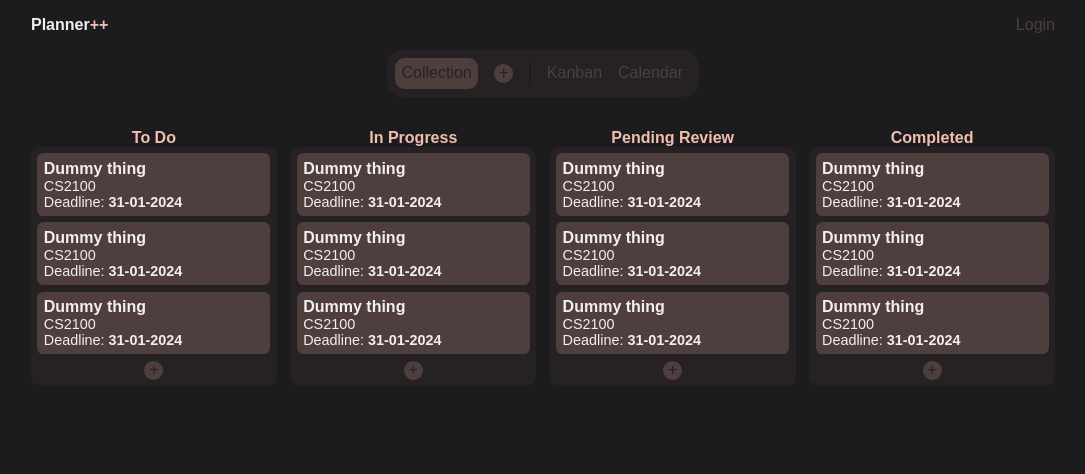
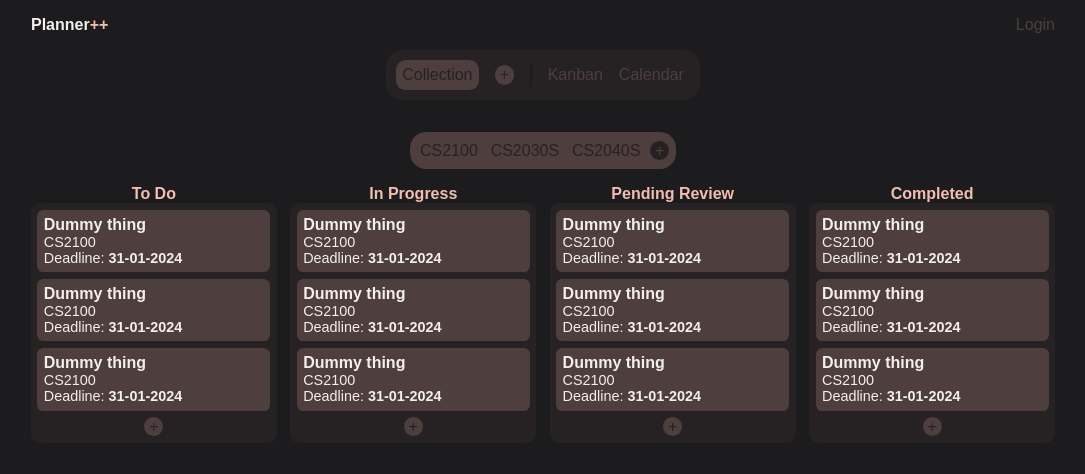
Before and after one commit to Airiinnn/plannerpp-app, a React (Create React App) app: page / in a window 1280 px wide. Shown: the top 474 px of the page, without its empty margins (97-1182 px from the left). Built offline with nearby package versions, Linux system fonts and the light colour scheme.

Commit message:
Added tagbar component.

```diff
--- a/src/components/CircleButton/CircleButton.tsx
+++ b/src/components/CircleButton/CircleButton.tsx
@@ -3,10 +3,10 @@ import React from "react";
 import "./circle-button.scss"
 import { CircleButtonProps } from "../../types";
 
-function CircleButton({ clickHandler, text }: CircleButtonProps ) {
+function CircleButton({ clickHandler, text, invertColors = false }: CircleButtonProps ) {
   return (
     <button
-      className="circle-button"
+      className={`circle-button ${invertColors ? "circle-button--invert" : "circle-button--normal"}`}
       onClick={clickHandler}
     >
       <span className="circle-button__text">{text}</span>
--- a/src/components/CircleButton/circle-button.scss
+++ b/src/components/CircleButton/circle-button.scss
@@ -5,13 +5,21 @@
   width: 1.2em;
   border: none;
   border-radius: 50%;
-  background: $sub-color;
-  color: $sub-alt-color;
   cursor: pointer;
   display: flex;
   align-items: center;
   justify-content: center;
   transition: $animation-duration;
+}
+
+.circle-button--normal {
+  background: $sub-color;
+  color: $sub-alt-color;
+}
+
+.circle-button--invert {
+  background: $sub-alt-color;
+  color: $sub-color;
 }
 
 .circle-button:hover {
--- a/src/components/Dropdown/dropdown.scss
+++ b/src/components/Dropdown/dropdown.scss
@@ -27,7 +27,7 @@
   border: none;
   border-radius: 0.4em;
   background: $sub-color;
-  margin-top: 0.5em;
+  margin-top: 0.4em;
 }
 
 @keyframes fadeIn {
--- /dev/null
+++ b/src/components/Tagbar/Tagbar.tsx
@@ -0,0 +1,21 @@
+import React from "react";
+
+import "./tagbar.scss";
+import { TagbarProps } from "../../types";
+import CircleButton from "../CircleButton/CircleButton";
+
+function Tagbar({ tags }: TagbarProps) {
+  return (
+    <div className="tagbar">
+      {tags.map((tag: string) => (
+        <div className="tagbar__tag">
+          <h2 className="tagbar__tag__text" key={tag}>{tag}</h2>
+        </div>
+      ))}
+
+      <CircleButton clickHandler={() => alert("+")} text="+" invertColors={true} />
+    </div>
+  );
+}
+
+export default Tagbar;
--- /dev/null
+++ b/src/components/Tagbar/tagbar.scss
@@ -0,0 +1,35 @@
+@import "../../styles/variables";
+
+.tagbar {
+  background-color: $sub-color;
+  display: flex;
+  align-items: center;
+  justify-content: center;
+  gap: 0.4em;
+  border: none;
+  border-radius: 1em;
+  padding: 0.4em;
+}
+
+.tagbar__tag {
+  padding: 0.2em;
+  transition: $animation-duration;
+  cursor: pointer;
+}
+
+.tagbar__tag--selected {
+  padding: 0.2em;
+  border-radius: 0.6em;
+  background: $main-color;
+}
+
+.tagbar__tag:hover {
+  .tagbar__tag__text {
+    color: $text-color;
+  }
+}
+
+.tagbar__tag__text {
+  color: $sub-alt-color;
+  transition: $animation-duration;
+}
--- a/src/containers/Navbar/navbar.scss
+++ b/src/containers/Navbar/navbar.scss
@@ -8,7 +8,7 @@
   background: $sub-alt-color;
   border: none;
   border-radius: 1em;
-  padding: 0.5em 1em 0.5em 0.5em;
+  padding: 0.6em 1em 0.6em 0.6em;
   margin-bottom: 2em;
 }
 
--- a/src/types/index.ts
+++ b/src/types/index.ts
@@ -10,6 +10,7 @@ export interface SelectProps {
 export interface CircleButtonProps {
   clickHandler: () => void;
   text: string;
+  invertColors?: boolean;
 }
 
 export interface KanbanColumnProps {
@@ -22,3 +23,7 @@ export interface KanbanCardProps {
   endDate: string;
   startDate?: Date | null;
 }
+
+export interface TagbarProps {
+  tags: string[];
+}
--- a/src/views/Kanban/Kanban.tsx
+++ b/src/views/Kanban/Kanban.tsx
@@ -2,14 +2,19 @@ import React from "react";
 
 import "./kanban.scss";
 import KanbanColumn from "../../components/KanbanColumn/KanbanColumn";
+import Tagbar from "../../components/Tagbar/Tagbar";
 
 function Kanban() {
   return (
-    <div className="kanban-board">
-      <KanbanColumn columnHeader="To Do" />
-      <KanbanColumn columnHeader="In Progress" />
-      <KanbanColumn columnHeader="Pending Review" />
-      <KanbanColumn columnHeader="Completed" />
+    <div className="kanban">
+      <Tagbar tags={["CS2100", "CS2030S", "CS2040S"]} />
+
+      <div className="kanban-board">
+        <KanbanColumn columnHeader="To Do" />
+        <KanbanColumn columnHeader="In Progress" />
+        <KanbanColumn columnHeader="Pending Review" />
+        <KanbanColumn columnHeader="Completed" />
+      </div>
     </div>
   );
 }
--- a/src/views/Kanban/kanban.scss
+++ b/src/views/Kanban/kanban.scss
@@ -1,7 +1,16 @@
 @import "../../styles/variables";
 
+.kanban {
+  width: 80%;
+  display: flex;
+  flex-direction: column;
+  justify-content: flex-start;
+  align-items: center;
+  gap: 1em;
+}
+
 .kanban-board {
-  width: 80%;
+  width: 100%;
   min-height: 60vh;
   display: flex;
   align-items: flex-start;
```
